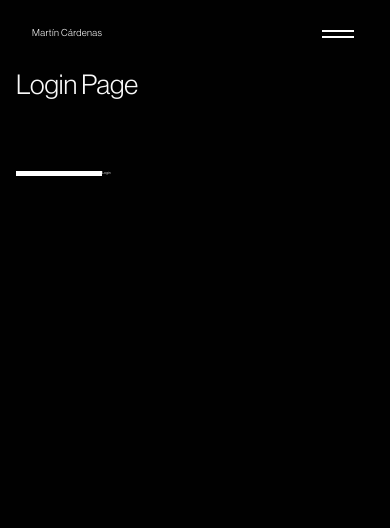
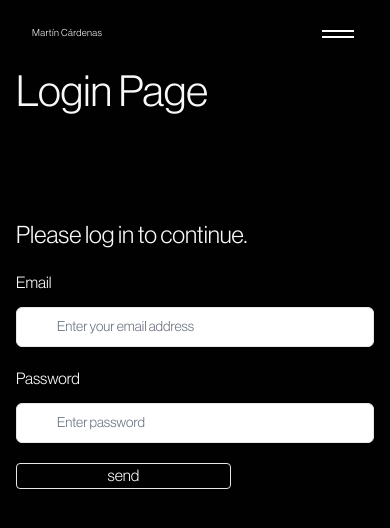
Before and after one commit to alexanderRaul/botanical-garden, a Next.js app: page /login in a window 390 px wide. Shown: the top 528 px of the page. Built offline with nearby package versions, Linux system fonts and the light colour scheme.

Commit message:
more responsive, dashboard, login

```diff
--- a/src/app/dashboard/create-blog-post/page.tsx
+++ b/src/app/dashboard/create-blog-post/page.tsx
@@ -3,39 +3,39 @@ import { createBlogPost } from "@/app/lib/actions";
 export default function Page() {
   return (
     <form action={createBlogPost} className="space-y-3">
-      <div className="flex-1 rounded-lg px-6 pb-4 w-[80%] mx-auto">
+      <div className="flex-1 rounded-lg sm:px-6 pb-4 sm:w-[80%] mx-auto w-[100%]">
         <h1 className="mb-3 text-2xl">
           New Blog Post
         </h1>
         <div className="w-full">
           <div>
             <label
-              className="mb-3 mt-5 block text-xs font-medium text-gray-900"
+              className="mb-3 mt-5 block text-base font-medium text-white"
               htmlFor="title"
             >
               Title
             </label>
             <div className="relative">
               <input
-                className="peer block w-full rounded-md border border-gray-200 py-[9px] pl-10 text-sm outline-2 placeholder:text-gray-500"
+                className="w-full rounded-md text-black py-[9px] text-center text-base placeholder:text-gray-500"
                 id="title"
                 type="text"
                 name="title"
-                placeholder="Enter your event title"
+                placeholder="Enter your post title"
                 required
               />
             </div>
           </div>
           <div className="mt-4">
             <label
-              className="mb-3 mt-5 block text-xs font-medium text-gray-900"
+              className="mb-3 mt-5 block text-base text-white"
               htmlFor="content"
             >
               Content
             </label>
             <div className="relative">
               <textarea
-                className="peer block w-full rounded-md border border-gray-200 py-[9px] pl-10 text-sm outline-2 placeholder:text-gray-500"
+                className="text-black w-full rounded-md border border-gray-200 text-base placeholder:text-gray-500 text-center pt-[5px]"
                 id="content"
                 name="content"
                 placeholder="enter your content"
@@ -44,7 +44,9 @@ export default function Page() {
             </div>
           </div>
         </div>
-        <button>create</button>
+        <button className="mt-4 w-full border px-2 py-1 w-fit text-sm border-gray-300 rounded-sm">
+          Send
+        </button>
       </div>
     </form>
   );
--- a/src/app/dashboard/create-event/page.tsx
+++ b/src/app/dashboard/create-event/page.tsx
@@ -3,21 +3,21 @@ import { createEvent } from "@/app/lib/actions";
 export default function Page() {
   return (
     <form action={createEvent} className="space-y-3">
-      <div className="flex-1 rounded-lg px-6 pb-4 w-[80%] mx-auto">
+      <div className="flex-1 rounded-lg sm:px-6 pb-4 sm:w-[80%] mx-auto w-[100%]">
         <h1 className="mb-3 text-2xl">
           New Event
         </h1>
         <div className="w-full">
           <div>
             <label
-              className="mb-3 mt-5 block text-xs font-medium text-gray-900"
+              className="mb-3 mt-5 block text-base font-medium text-white"
               htmlFor="title"
             >
               Title
             </label>
             <div className="relative">
               <input
-                className="peer block w-full rounded-md border border-gray-200 py-[9px] pl-10 text-sm outline-2 placeholder:text-gray-500"
+                className="w-full rounded-md text-black py-[9px] text-center text-base placeholder:text-gray-500"
                 id="title"
                 type="text"
                 name="title"
@@ -28,14 +28,14 @@ export default function Page() {
           </div>
           <div className="mt-4">
             <label
-              className="mb-3 mt-5 block text-xs font-medium text-gray-900"
+              className="mb-3 mt-5 block text-base text-white"
               htmlFor="content"
             >
               Content
             </label>
             <div className="relative">
               <textarea
-                className="peer block w-full rounded-md border border-gray-200 py-[9px] pl-10 text-sm outline-2 placeholder:text-gray-500"
+                className="text-black w-full rounded-md border border-gray-200 text-base placeholder:text-gray-500 text-center pt-[5px]"
                 id="content"
                 name="content"
                 placeholder="enter your content"
@@ -44,17 +44,10 @@ export default function Page() {
             </div>
           </div>
         </div>
-        <LoginButton />
+        <button className="mt-4 w-full border px-2 py-1 w-fit text-sm border-gray-300 rounded-sm">
+          Send
+        </button>
       </div>
     </form>
   );
 }
-
-function LoginButton() {
-
-  return (
-    <button className="mt-4 w-full border px-2 py-1 w-fit text-sm border-gray-300 rounded-sm">
-      Send
-    </button>
-  );
-}
--- a/src/app/dashboard/layout.tsx
+++ b/src/app/dashboard/layout.tsx
@@ -5,7 +5,7 @@ export default function Layout({ children }: { children: React.ReactNode }) {
   return (
     <Wrapper>
       <div className="py-[72px]">
-        <h2 className="text-[4em]">Dashboard</h2>
+        <h2 className="text-[10em] sm:text-[4em]">Dashboard</h2>
 
         <DashboardLinks />
 
--- a/src/app/dashboard/page.tsx
+++ b/src/app/dashboard/page.tsx
@@ -3,17 +3,17 @@ import { fetchBlogSummaries, fetchEventsSummaries } from "../lib/data"
 
 export default function Page() {
   return (
-    <div className="text-base flex gap-[5em]">
-      <div className="flex-1">
-        <h2 className="text-[1.5em]">Events Summaries</h2>
-        <Suspense fallback={<div className="mt-[2em]">Loading Events Summaries ...</div>}>
+    <div className="text-base flex gap-[2.5em] sm:flex-row flex-col">
+      <div className="sm:flex-1">
+        <h2 className="sm:text-[1.5em] text-[1.7em]">Events Summaries</h2>
+        <Suspense fallback={<div className="mt-[2.2em]">Loading Events Summaries ...</div>}>
           <EventsSummaries />
         </Suspense>
       </div>
 
-      <div className="flex-1">
-        <h2 className="text-[1.5em]">Blog Posts Summaries</h2>
-        <Suspense fallback={<div className="mt-[2em]">Loading Blog Posts Sumamries ...</div>}>
+      <div className="sm:flex-1">
+        <h2 className="sm:text-[1.5em] text-[1.7em]">Blog Posts Summaries</h2>
+        <Suspense fallback={<div className="mt-[2.2em]">Loading Blog Posts Sumamries ...</div>}>
           <BlogPostsSummaries />
         </Suspense>
       </div>
--- a/src/app/lib/actions.ts
+++ b/src/app/lib/actions.ts
@@ -4,6 +4,7 @@ import { z } from 'zod';
 import { sql } from '@vercel/postgres';
 import { revalidatePath } from 'next/cache';
 import { redirect } from 'next/navigation';
+import { signIn } from 'next-auth/react';
 
 const CreateEventSchema = z.object({
   id: z.string(),
--- a/src/app/login/page.tsx
+++ b/src/app/login/page.tsx
@@ -5,7 +5,7 @@ export default function LoginPage() {
   return (
     <Wrapper>
       <div className="py-[72px]">
-        <h2 className="text-[7em]">Login Page</h2>
+        <h2 className="sm:text-[7em] text-[11em]">Login Page</h2>
       </div>
       <LoginForm />
     </Wrapper>
--- a/src/app/ui/DashboardLinks.tsx
+++ b/src/app/ui/DashboardLinks.tsx
@@ -14,7 +14,7 @@ export default function DashboardLinks() {
   console.log(pathname);
 
   return (
-    <div className="space-x-10 text-[1.5em] mt-[32px]">
+    <div className="mt-[32px] flex justify-between  text-[4em]  sm:text-[1.5em] sm:block  sm:space-x-10">
       {links.map(({ href, label }, index) =>
         <Link
           key={index}
--- a/src/app/ui/LoginForm.tsx
+++ b/src/app/ui/LoginForm.tsx
@@ -6,6 +6,7 @@ import { FormEvent } from 'react'
 
 export default function LoginForm() {
   const router = useRouter();
+
   const handleSubmit = async (e: FormEvent<HTMLFormElement>) => {
     e.preventDefault();
     const formData = new FormData(e.currentTarget);
@@ -22,12 +23,52 @@ export default function LoginForm() {
   }
 
   return (
-    <form
-      onSubmit={handleSubmit}
-    >
-      <input name="email" type="email" />
-      <input name="password" type="password" />
-      <button type="submit">Login</button>
+    <form onSubmit={handleSubmit} className="sm:w-[50%] sm:mx-auto w-[100%]">
+      <div className="flex-1 rounded-lg pb-4 pt-8">
+        <h1 className="mb-3 text-2xl">
+          Please log in to continue.
+        </h1>
+        <div className="w-full">
+          <div>
+            <label
+              className="mb-3 mt-5 block text-base text-white"
+              htmlFor="email"
+            >
+              Email
+            </label>
+            <div className="relative">
+              <input
+                className="text-black w-full rounded-md border border-gray-200 py-[9px] pl-10 text-sm outline-2 placeholder:text-gray-500"
+                id="email"
+                type="email"
+                name="email"
+                placeholder="Enter your email address"
+                required
+              />
+            </div>
+          </div>
+          <div className="mt-4">
+            <label
+              className="mb-3 mt-5 block text-base text-white"
+              htmlFor="password"
+            >
+              Password
+            </label>
+            <div className="relative">
+              <input
+                className="text-black w-full rounded-md border border-gray-200 py-[9px] pl-10 text-sm outline-2 placeholder:text-gray-500"
+                id="password"
+                type="password"
+                name="password"
+                placeholder="Enter password"
+                required
+                minLength={6}
+              />
+            </div>
+          </div>
+        </div>
+        <button type="submit" className="border rounded px-2 text-base w-[60%] mt-5">send</button>
+      </div>
     </form>
   )
 }
```
